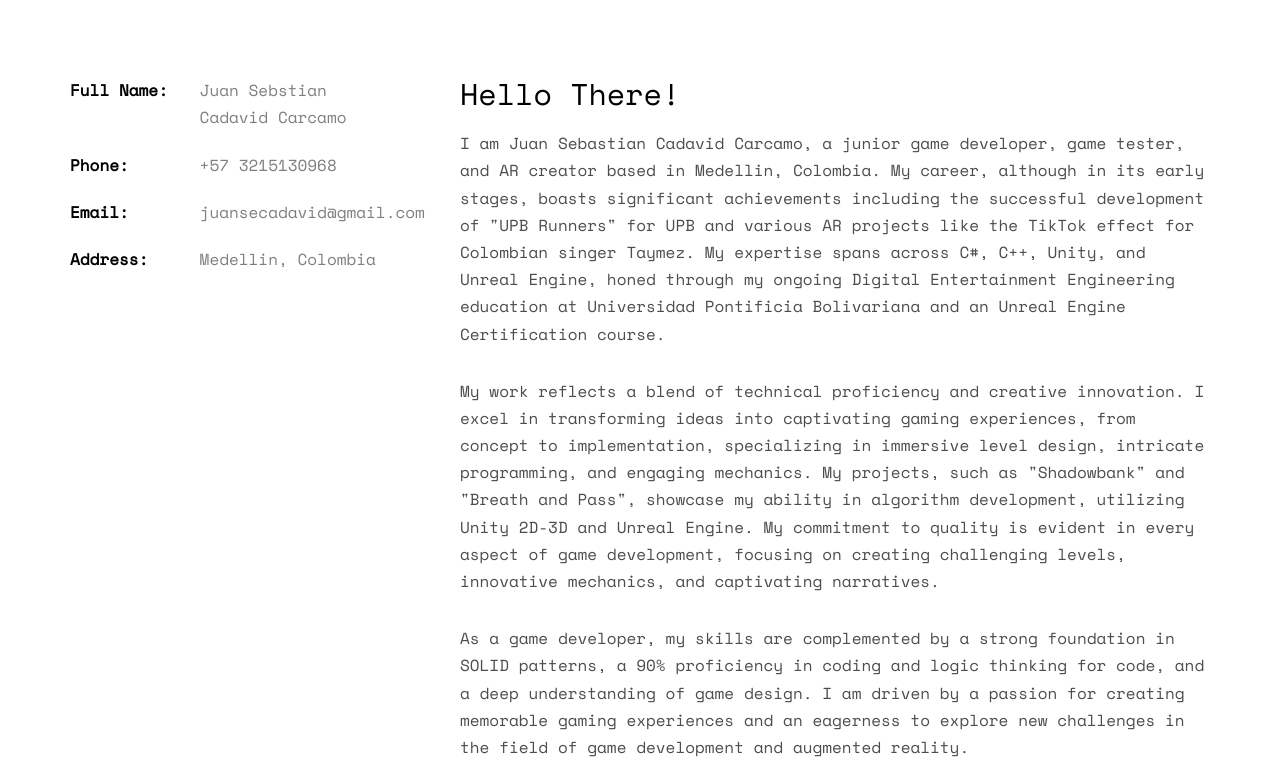
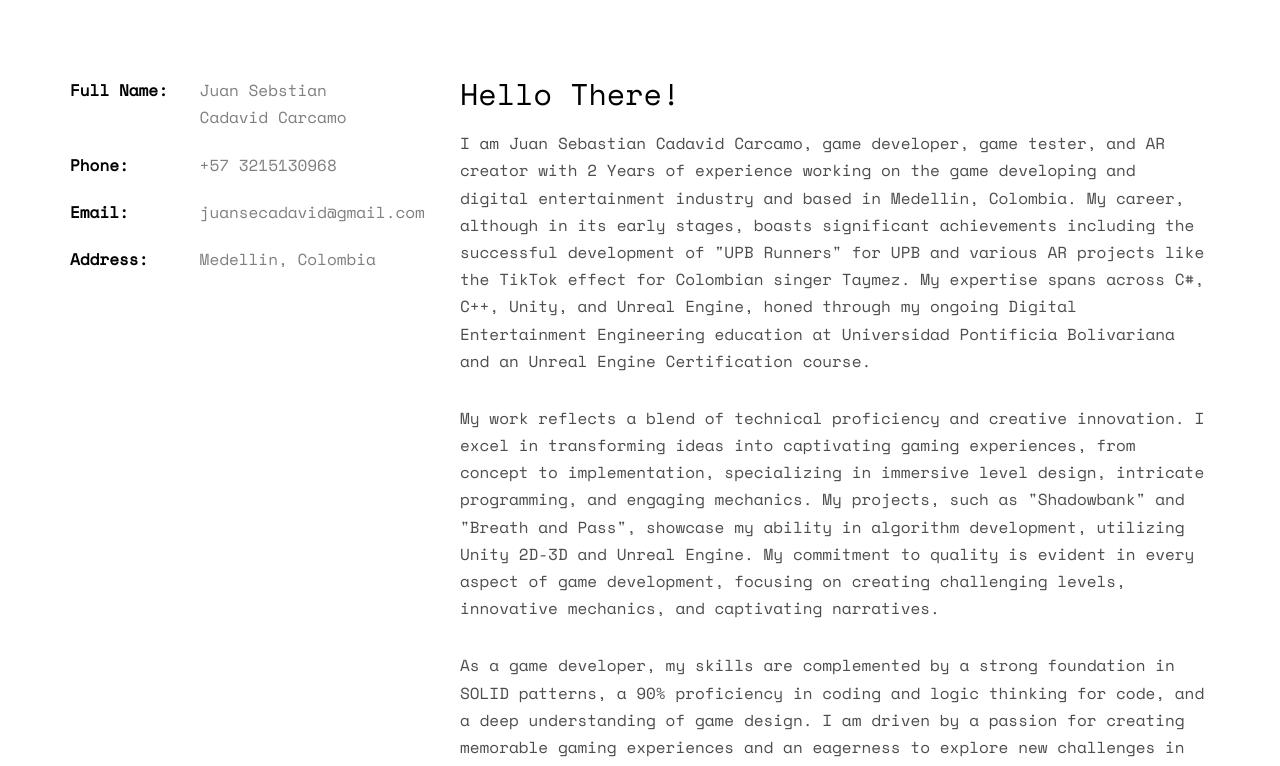
Before and after one commit to juansecadavid/Portafolio-JuanSebastianCadavid, a plain HTML site: page index.html in a window 1280 px wide. Shown: the part 1062-1828 px from the top of the page. Drawn offline with nearby package versions, Linux system fonts and the light colour scheme; some packages are replaced by stand-ins of ours; no server answers; files whose address does not match are found by name.

Commit message:
New Index

```diff
--- a/index.html
+++ b/index.html
@@ -97,7 +97,7 @@
 				</div>
 				<div class="col-md-8">
 					<h2>Hello There!</h2>
-					<p>I am Juan Sebastian Cadavid Carcamo, a junior game developer, game tester, and AR creator based in Medellin, Colombia. My career, although in its early stages, boasts significant achievements including the successful development of "UPB Runners" for UPB and various AR projects like the TikTok effect for Colombian singer Taymez. My expertise spans across C#, C++, Unity, and Unreal Engine, honed through my ongoing Digital Entertainment Engineering education at Universidad Pontificia Bolivariana and an Unreal Engine Certification course.</p>
+					<p>I am Juan Sebastian Cadavid Carcamo, game developer, game tester, and AR creator with 2 Years of experience working on the game developing and digital entertainment industry and based in Medellin, Colombia. My career, although in its early stages, boasts significant achievements including the successful development of "UPB Runners" for UPB and various AR projects like the TikTok effect for Colombian singer Taymez. My expertise spans across C#, C++, Unity, and Unreal Engine, honed through my ongoing Digital Entertainment Engineering education at Universidad Pontificia Bolivariana and an Unreal Engine Certification course.</p>
 					<p>My work reflects a blend of technical proficiency and creative innovation. I excel in transforming ideas into captivating gaming experiences, from concept to implementation, specializing in immersive level design, intricate programming, and engaging mechanics. My projects, such as "Shadowbank" and "Breath and Pass", showcase my ability in algorithm development, utilizing Unity 2D-3D and Unreal Engine. My commitment to quality is evident in every aspect of game development, focusing on creating challenging levels, innovative mechanics, and captivating narratives.</p>
 					<p>As a game developer, my skills are complemented by a strong foundation in SOLID patterns, a 90% proficiency in coding and logic thinking for code, and a deep understanding of game design. I am driven by a passion for creating memorable gaming experiences and an eagerness to explore new challenges in the field of game development and augmented reality.</p>
 					<p>
```
